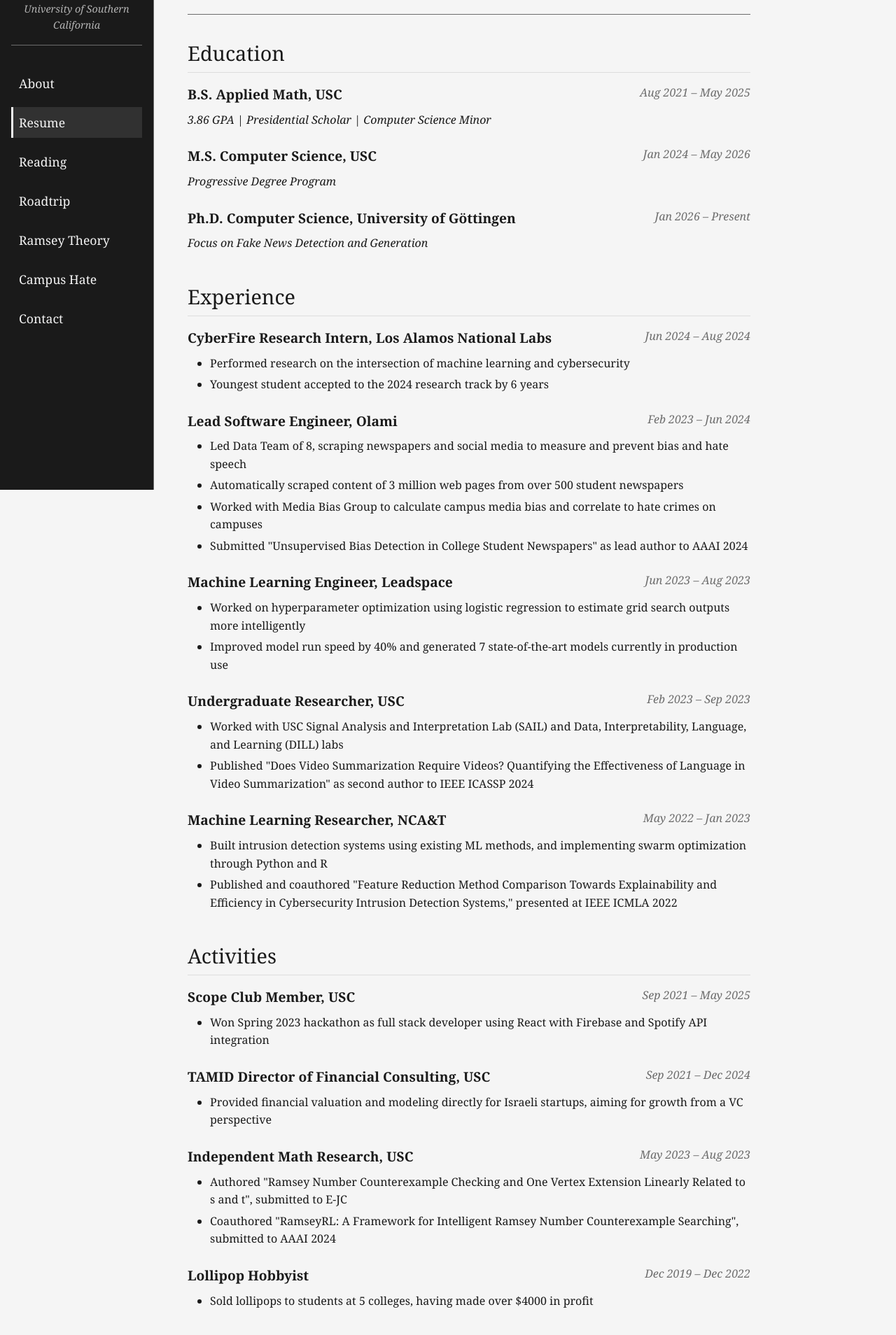
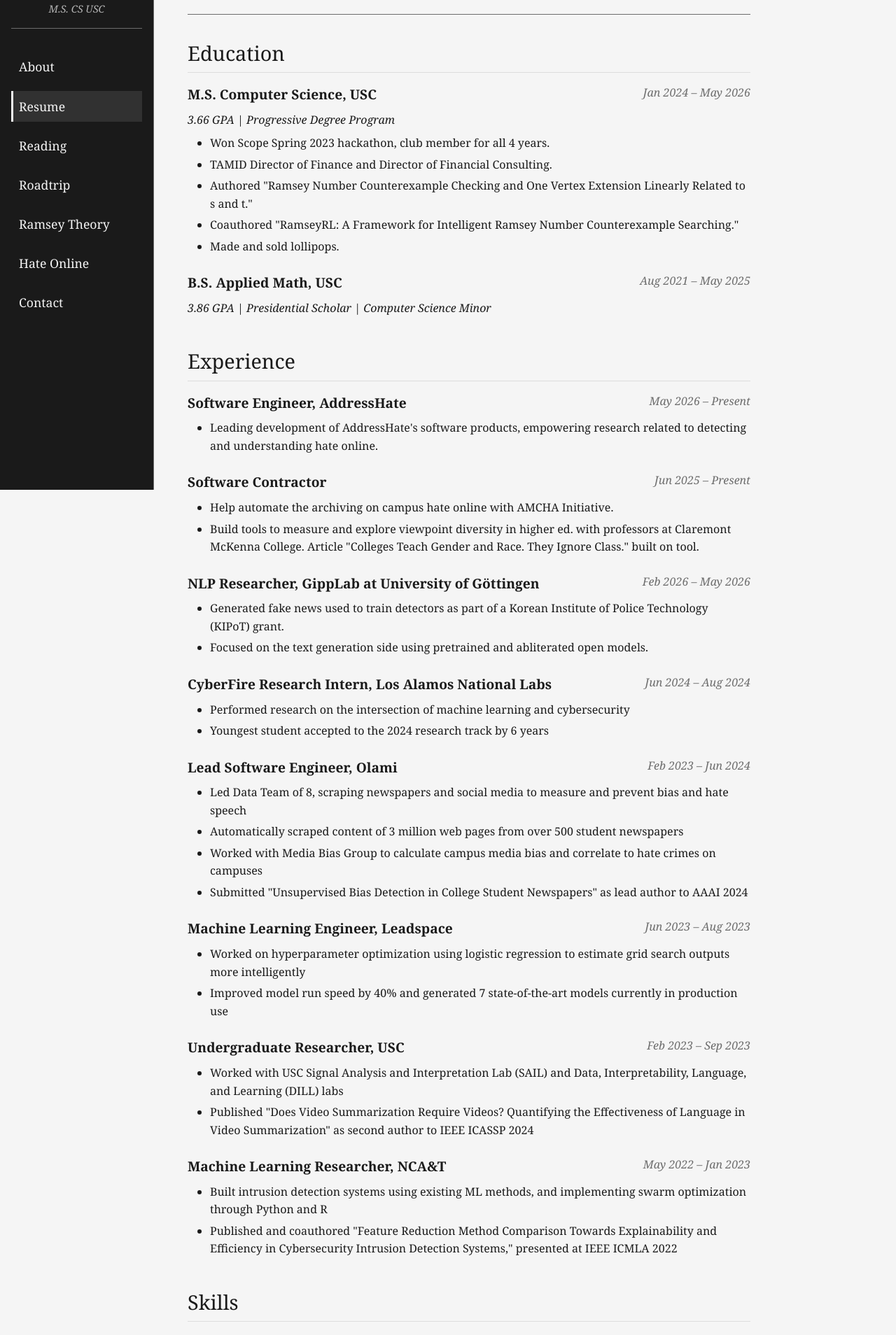
Before and after one commit to aLehav/aLehav.github.io, a React (Create React App) app: page /resume in a window 1280 px wide. Shown: the part 100-2008 px from the top of the page at 70% size. Built offline with nearby package versions, Linux system fonts and the light colour scheme; a web font is replaced by a local one.

Commit message:
site updated

```diff
--- a/src/App.js
+++ b/src/App.js
@@ -25,7 +25,7 @@
             <Route path="/reading" element={<Reading />} />
             <Route path="/roadtrip" element={<Roadtrip />} />
             <Route path="/ramsey" element={<Ramsey />} />
-            <Route path="/campus-hate" element={<Antisemitism />} />
+            <Route path="/hate-online" element={<Antisemitism />} />
             <Route path="/contact" element={<Contact />} />
           </Routes>
           {/* <footer className="footer">
--- a/src/components/Sidebar.jsx
+++ b/src/components/Sidebar.jsx
@@ -10,7 +10,7 @@
     { path: '/reading', label: 'Reading' },
     { path: '/roadtrip', label: 'Roadtrip' },
     { path: '/ramsey', label: 'Ramsey Theory' },
-    { path: '/campus-hate', label: 'Campus Hate' },
+    { path: '/hate-online', label: 'Hate Online' },
     { path: '/contact', label: 'Contact' },
   ];
 
@@ -18,7 +18,7 @@
     <aside className="sidebar">
       <div className="sidebar-header">
         <h1 className="sidebar-name">Adam Lehavi</h1>
-        <div className="sidebar-title">Applied Math & CS<br/>University of Southern California</div>
+        <div className="sidebar-title">SWE & MLE<br/>M.S. CS USC</div>
       </div>
       <nav>
         <ul className="nav-list">
--- a/src/pages/About.jsx
+++ b/src/pages/About.jsx
@@ -8,13 +8,13 @@
       <section className="section">
         <h2 className="section-title">Biography</h2>
         <p>
-          I am an incoming PhD student in Computer Science at the University of Göttingen. My master's degree will be from USC in Computer Science. My undergraduate degree is from USC in Applied Mathematics with a minor in Computer Science. My main area of expertise is machine learning, having done projects within cybersecurity, CRM, and video processing.
+          I am a Software Engineer at AddressHate and Software Contractor with other clients. I have a M.S. in Computer Science and B.S. in Applied Mathematics from USC. My main area of expertise is machine learning, having done projects within NLP, cybersecurity, CRM, and video processing.
         </p>
         <p>
-          In my spare time, I research Ramsey Theory, a subset of combinatorics, and how hate proliferates on college campuses. I read as much as I can, conveniently using it as an excuse to explore coffee shops of whichever city I find myself in. Fitness is also important to me, and I cycle between climbing, running, and lifting, depending on minor injuries and friend availability at any given moment.
+          I read as much as I can, conveniently using it as an excuse to explore coffee shops or bakeries of whichever city I find myself in. Fitness is also important to me, and I cycle between climbing, running, and lifting, depending on minor injuries and friend availability at any given moment.
         </p>
         <p>
-           I just finished road tripping all 50 states and 45 national parks. In lieu of Instagram, I've posted blogs and pictures on this website for family and friends to see.
+           I have road tripped all 50 states and 45 national parks. In lieu of Instagram, I've posted blogs and pictures on this website for family and friends to see. In addition to this, my site contains information on the various books I've read and passion projects I've embarked on.
         </p>
       </section>
       <section className="section">
@@ -26,7 +26,7 @@
       <section className="section">
         <h2 className="section-title">Site</h2>
         <p>
-          This site is meant to be a half-personal, half-professional collection of things I have dedicated myself to. I would include a picture for those new to me, but my hair may be anywhere between 2 and 12 inches at a given time, so it saves time to either imagine an ashkenazi Jewish guy, or visit my LinkedIn and mentally add 4 years of life to that picture. The site itself is build with React on the frontend and Firebase managing the data and authentication.
+          This site is meant to be a half-personal, half-professional collection of things I have dedicated myself to. I would include a picture for those new to me, but my hair may be anywhere between 2 and 12 inches at a given time, so it saves time to either imagine an ashkenazi Jewish guy, or visit my LinkedIn and mentally add 5 years of life to that picture. The site itself is simple, with React on the frontend and Firebase managing the data and authentication.
         </p>
       </section>
     </>
--- a/src/pages/Antisemitism.jsx
+++ b/src/pages/Antisemitism.jsx
@@ -3,14 +3,10 @@
 function Antisemitism() {
   return (
     <>
-      <h1 className="page-title">Campus Hate Research</h1>
+      <h1 className="page-title">Digital Hate Research</h1>
       <section className="section">
-        <div className="note-box">
-            If you are interested in annotating articles or producing a report for your school, please contact me.
-        </div>
         <p>
-            Over the last 2 years, I've done research into answering the core question of if anti-Zionist student
-            newspaper reporting leads to antisemitic hate crimes on campuses. This project is an idea that I came
+            Over the last 3 years, I've researched how hate in digitial media can be measured and how it affects actions in the real world. This began with the question of if anti-Zionist student newspaper reporting leads to antisemitic hate crimes on campuses. This project was an idea that I came
             up with and worked at initially with Olami through the Social Media Climate Initiative. The project
             began as an open question, grew into me leading a team of talented and fast-learning interns, and led to a preprint paper under Olami.
         </p>
@@ -22,26 +18,19 @@
         >
             Unsupervised Bias Detection in College Student Newspapers
         </a>
-
-
         <p>
-            Since working with Olami, I've contributed hundreds of hours solo on advancing this project further. I've learned much about nonprofits,
-            data scraping and analysis, and social science academia. I've also had the pleasure of speaking with bright people at the Media Bias Group, Decoding Antisemitism initiative, and Hillel. In its current form, the project is a complete end-to-end pipeline for extracting student media, querying by topic, annotating online, and performing analysis. The database itself contains 266GB of student newspaper articles, spanning 500+ universities in the U.S. Analysis is performed on 10,000 antisemitic incidents reported from the AMCHA initiative and FBI.  This data can be used to report on events happening on campuses to better inform administrators on how their policies and campus discourse may affect students. In addition, machine learning models can be trained to help label and predict based on this data.
+            After working with Olami, I continued to develop a platform for analytics, annotation, and machine learning model training and analysis. This site integrated hate data from the FBI as well as the AMCHA Initiative, and I was able to have many productive talks with talented people from the Media Bias Group, Decoding Antisemitism initiative, and Hillel on the project. I was able to produce a polot report for the 5C's state of antisemitism, and built a demo website to inform people via digestible and explainable analytics.
         </p>
-
-        <p>
-            A pilot report and mockup site can be found below. The ultimate goal is to have the site integrated with current data, providing and interactive qualitative and quantitative dashboard to inform students, faculty, and administration. The main need for this project to advance is that of annotators, to help find and label antisemitic content.
-        </p>
-
         <a href="/report_4_2_25.pdf" target="_blank" rel="noopener noreferrer" className="button">
         Student Newspapers and Antisemitism on Campus: The Claremont College Pilot Report
         </a>
         <br></br>
         <a href="https://antisemitism-demo-site.web.app/" target="_blank" rel="noopener noreferrer" className="button">
-        Website Mockup
+        Website
         </a>
-
-
+        <p>
+            This preliminary work has led me to the exciting work I do today. I work directly with the AMCHA Initiative to help automate the archiving of digital hate. I am reiterating and vastly improving the scope of my initial digital hate detection suite as a Software Engineer at AddressHate, including exploring Anti-Asian Racism, Anti-Black Racism, and Misogyny online.
+        </p>
       </section>
     </>
   );
--- a/src/pages/Contact.jsx
+++ b/src/pages/Contact.jsx
@@ -18,7 +18,7 @@
           </div>
           <div className="info">
             <div className="label">Email</div>
-            <div className="value"><a href="mailto:alehavi@usc.edu">alehavi@usc.edu</a></div>
+            <div className="value"><a href="mailto:alehavi@addresshate.org">alehavi@addresshate.org</a></div>
           </div>
         </div>
 
--- a/src/pages/Resume.jsx
+++ b/src/pages/Resume.jsx
@@ -7,6 +7,22 @@
 
       <section className="section">
         <h2 className="section-title">Education</h2>
+        <div className="item">
+          <div className="item-header">
+            <div className="item-title">M.S. Computer Science, USC</div>
+            <div className="item-date">Jan 2024 – May 2026</div>
+          </div>
+          <div className="item-subtitle">3.66 GPA | Progressive Degree Program</div>
+          <div className="item-description">
+            <ul>
+              <li>Won Scope Spring 2023 hackathon, club member for all 4 years.</li>
+              <li>TAMID Director of Finance and Director of Financial Consulting.</li>
+              <li>Authored "Ramsey Number Counterexample Checking and One Vertex Extension Linearly Related to s and t."</li>
+              <li>Coauthored "RamseyRL: A Framework for Intelligent Ramsey Number Counterexample Searching."</li>
+              <li>Made and sold lollipops.</li>
+            </ul>
+          </div>
+        </div>
 
         <div className="item">
           <div className="item-header">
@@ -16,25 +32,47 @@
           <div className="item-subtitle">3.86 GPA | Presidential Scholar | Computer Science Minor</div>
         </div>
 
+      </section>
+
+      <section className="section">
+        <h2 className="section-title">Experience</h2>
         <div className="item">
           <div className="item-header">
-            <div className="item-title">M.S. Computer Science, USC</div>
-            <div className="item-date">Jan 2024 – May 2026</div>
+            <div className="item-title">Software Engineer, AddressHate</div>
+            <div className="item-date">May 2026 – Present</div>
           </div>
-          <div className="item-subtitle">Progressive Degree Program</div>
+          <div className="item-description">
+            <ul>
+              <li>Leading development of AddressHate's software products, empowering research related to detecting and understanding hate online.</li>
+            </ul>
+          </div>
         </div>
 
         <div className="item">
           <div className="item-header">
-            <div className="item-title">Ph.D. Computer Science, University of Göttingen</div>
-            <div className="item-date">Jan 2026 – Present</div>
+            <div className="item-title">Software Contractor</div>
+            <div className="item-date">Jun 2025 – Present</div>
           </div>
-          <div className="item-subtitle">Focus on Fake News Detection and Generation</div>
+          <div className="item-description">
+            <ul>
+              <li>Help automate the archiving on campus hate online with AMCHA Initiative.</li>
+              <li>Build tools to measure and explore viewpoint diversity in higher ed. with professors at Claremont McKenna College. Article "Colleges Teach Gender and Race. They Ignore Class." built on tool.</li>
+            </ul>
+          </div>
         </div>
-      </section>
 
-      <section className="section">
-        <h2 className="section-title">Experience</h2>
+        <div className="item">
+          <div className="item-header">
+            <div className="item-title">NLP Researcher, GippLab at University of Göttingen</div>
+            <div className="item-date">Feb 2026 – May 2026</div>
+          </div>
+          <div className="item-description">
+            <ul>
+              <li>Generated fake news used to train detectors as part of a Korean Institute of Police Technology (KIPoT) grant.</li>
+              <li>Focused on the text generation side using pretrained and abliterated open models.</li>
+            </ul>
+          </div>
+        </div>
 
         <div className="item">
           <div className="item-header">
@@ -105,59 +143,6 @@
       </section>
 
       <section className="section">
-        <h2 className="section-title">Activities</h2>
-
-        <div className="item">
-          <div className="item-header">
-            <div className="item-title">Scope Club Member, USC</div>
-            <div className="item-date">Sep 2021 – May 2025</div>
-          </div>
-          <div className="item-description">
-            <ul>
-              <li>Won Spring 2023 hackathon as full stack developer using React with Firebase and Spotify API integration</li>
-            </ul>
-          </div>
-        </div>
-
-        <div className="item">
-          <div className="item-header">
-            <div className="item-title">TAMID Director of Financial Consulting, USC</div>
-            <div className="item-date">Sep 2021 – Dec 2024</div>
-          </div>
-          <div className="item-description">
-            <ul>
-              <li>Provided financial valuation and modeling directly for Israeli startups, aiming for growth from a VC perspective</li>
-            </ul>
-          </div>
-        </div>
-
-        <div className="item">
-          <div className="item-header">
-            <div className="item-title">Independent Math Research, USC</div>
-            <div className="item-date">May 2023 – Aug 2023</div>
-          </div>
-          <div className="item-description">
-            <ul>
-              <li>Authored "Ramsey Number Counterexample Checking and One Vertex Extension Linearly Related to s and t", submitted to E-JC</li>
-              <li>Coauthored "RamseyRL: A Framework for Intelligent Ramsey Number Counterexample Searching", submitted to AAAI 2024</li>
-            </ul>
-          </div>
-        </div>
-
-        <div className="item">
-          <div className="item-header">
-            <div className="item-title">Lollipop Hobbyist</div>
-            <div className="item-date">Dec 2019 – Dec 2022</div>
-          </div>
-          <div className="item-description">
-            <ul>
-              <li>Sold lollipops to students at 5 colleges, having made over $4000 in profit</li>
-            </ul>
-          </div>
-        </div>
-      </section>
-
-      <section className="section">
         <h2 className="section-title">Skills</h2>
 
         <div className="skills-container">
@@ -177,14 +162,6 @@
           </div>
         </div>
       </section>
-
-      <section className="section">
-        <h2 className="section-title">Download Resume</h2>
-        <p>You can also view or download my complete resume as a PDF:</p>
-        <a href="/resume.pdf" target="_blank" rel="noopener noreferrer" className="button">
-          View Full PDF
-        </a>
-      </section>
     </>
   );
 }
--- a/src/pages/Roadtrip.jsx
+++ b/src/pages/Roadtrip.jsx
@@ -50,7 +50,7 @@
 
           <section className="section">
               <p>
-                  From May to November, I roadtripped across North America. 50 states, 1 US territory, and 4 Canadian providences. 40+ national parks. Lots of good food and bad nights of sleep.
+                  From May to November 2025, I roadtripped across North America. 50 states, 1 US territory, and 4 Canadian providences. 40+ national parks. Lots of good food and bad nights of sleep.
               </p>
           </section>
 
```
Also changed, not shown: 1 other file (tests, documents, lock files or other folders).
